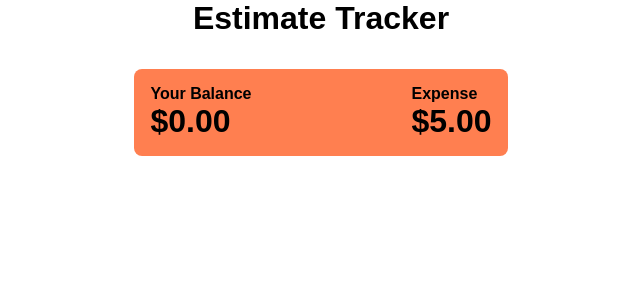
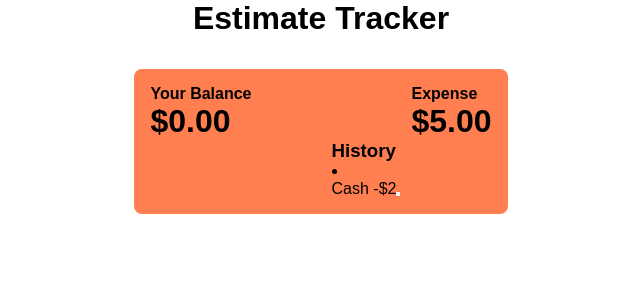
Before and after one commit to vegaryanneil/Fulcrum_Challenge, a React (Create React App) app in the folder fulcrum/: page / in a window 1280 px wide. Shown: the top 300 px of the page, without its empty margins (319-959 px from the left). Built offline with nearby package versions, Linux system fonts and the light colour scheme.

Commit message:
Added costlist coomponent

```diff
--- a/fulcrum/src/App.js
+++ b/fulcrum/src/App.js
@@ -1,6 +1,7 @@
 import React from 'react'
 import './App.css';
 import Balance from './Components/balance';
+import CostList from './Components/costlist';
 import Expenses from './Components/expenses';
 import Header from './Components/header'
 
@@ -12,6 +13,7 @@ const App = () => {
         <Balance />
         <div className="expense-container">
         <Expenses />
+        <CostList />
         </div>
       </div>
     </div>
--- /dev/null
+++ b/fulcrum/src/Components/CostList.js
@@ -0,0 +1,14 @@
+import React from 'react'
+
+const costlist = () => {
+    return (
+        <div>
+          <h3>History</h3>
+          <ul id="list" className="list"></ul>
+            <li className="minus"></li>
+            Cash <span>-$2</span><button className="delete-btn"></button>
+        </div>
+    )
+}
+
+export default costlist
```
Also changed, not shown: fulcrum/src/Components/AddCost.js (added).
